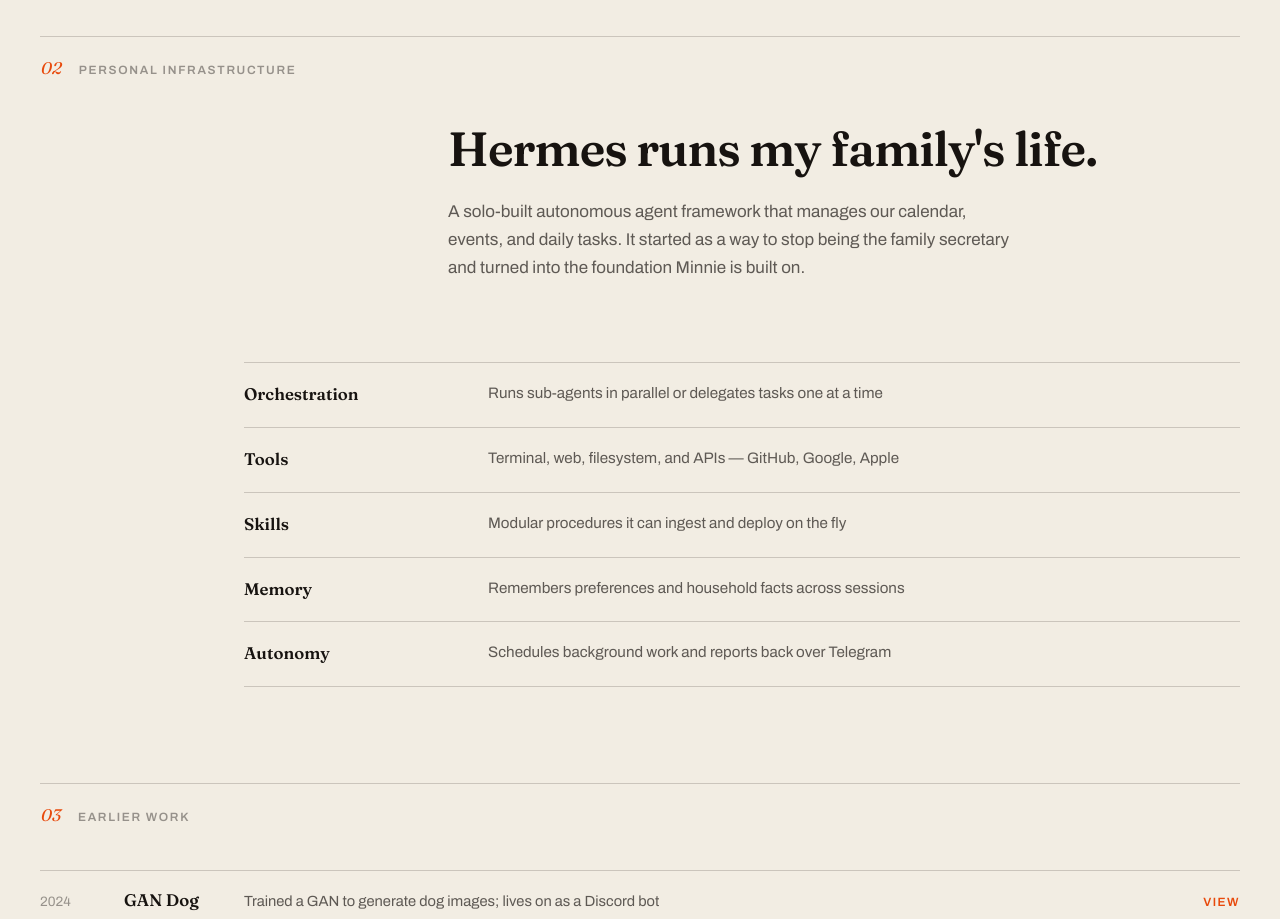
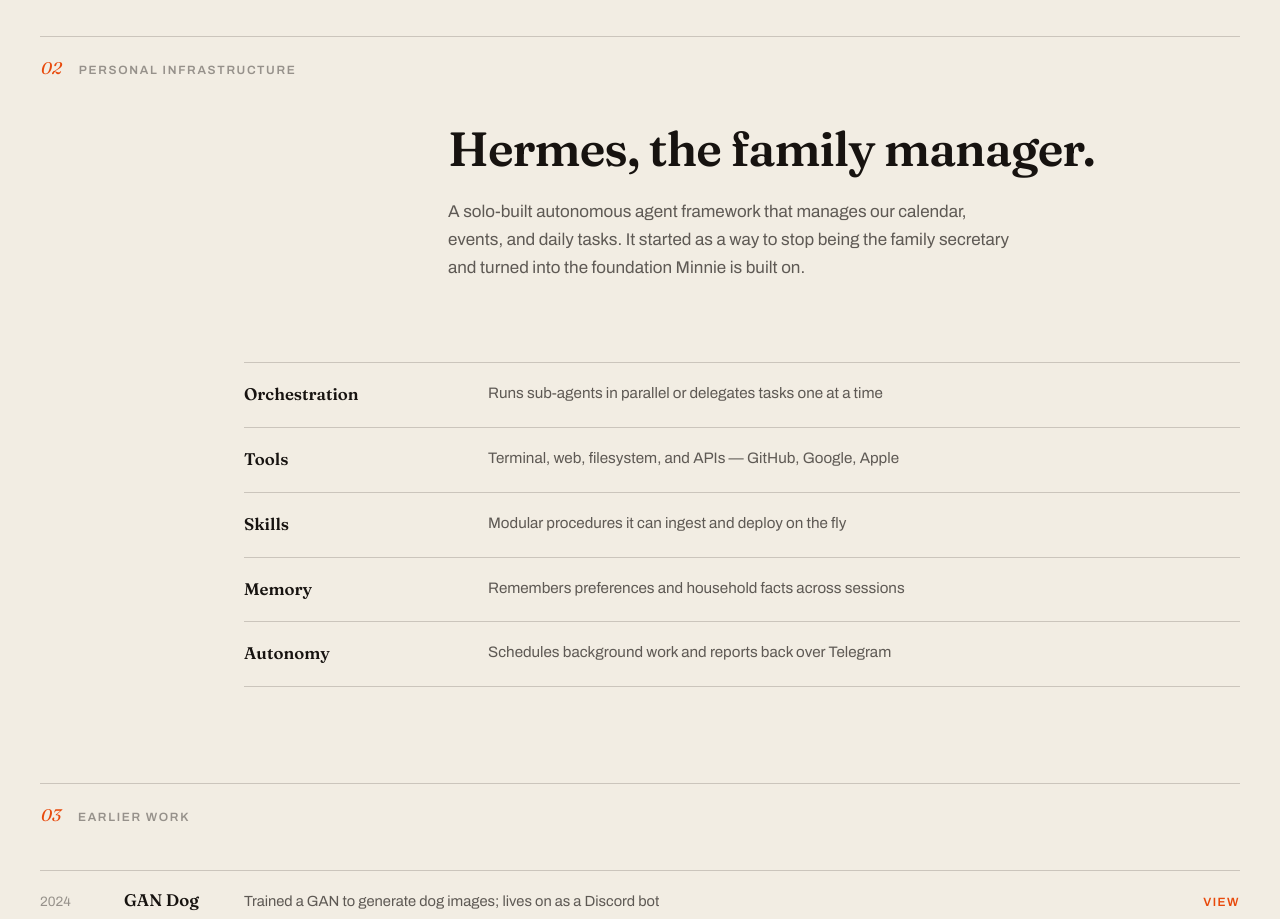
Before and after one commit to rexchao1/rexchao1.github.io, a Next.js app: page / in a window 1280 px wide. Shown: the part 1700-2619 px from the top of the page. Built offline with nearby package versions, Linux system fonts and the light colour scheme.

Commit message:
Update heading for Hermes section

```diff
--- a/app/page.js
+++ b/app/page.js
@@ -185,7 +185,7 @@ export default function Home() {
           </div>
           <div className="hermes-grid">
             <div className="hermes-intro">
-              <h2>Hermes runs my family's life.</h2>
+              <h2>Hermes, the family manager.</h2>
               <p>
                 A solo-built autonomous agent framework that manages our
                 calendar, events, and daily tasks. It started as a way to stop
```
